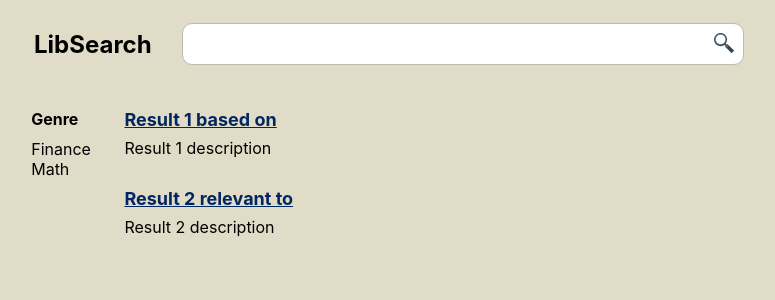
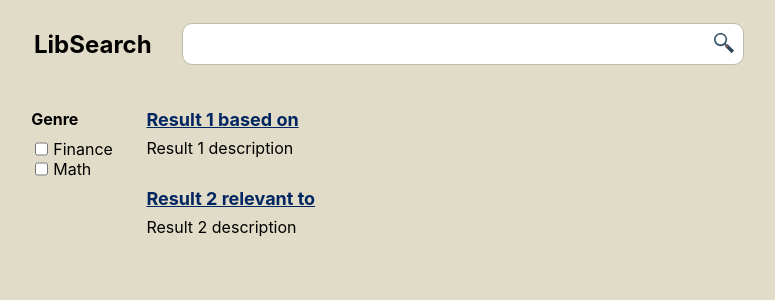
Before and after one commit to TanglingTreats/CSC3010-frontend, a React (Create React App) app: page /#/ in a window 1280 px wide. Both pictures are taken after a click on the button 881 px from the left and 455 px from the top of the page. Shown: the top 300 px of the page, without its empty margins (30-805 px from the left). Built offline with nearby package versions, Linux system fonts and the light colour scheme.

Commit message:
Add checkbox function for filtering.

```diff
--- a/src/RelevanceCategory/relevanceCategory.css
+++ b/src/RelevanceCategory/relevanceCategory.css
@@ -7,3 +7,12 @@
 .relevance-category {
     margin-bottom: 20px;
 }
+
+.check-item {
+    display: flex;
+    flex-direction: row;
+}
+
+.check-item input {
+    margin-right: 5px;
+}
--- a/src/RelevanceCategory/relevanceCategory.tsx
+++ b/src/RelevanceCategory/relevanceCategory.tsx
@@ -1,17 +1,48 @@
-import React from "react";
+import React, { useEffect, useReducer } from "react";
 
 import './relevanceCategory.css';
 
 interface RelevanceCategoryIntf {
   header: string;
   items: string[];
+  sendFilters: any;
 }
 export function RelevanceCategory(props: RelevanceCategoryIntf) {
+  const defaultCheckboxes = props.items.reduce((o, key) => ({...o, [key]: false }), {});
+
+
+  const [checkboxState, checkboxDispatcher] = useReducer(checkboxReducer, defaultCheckboxes);
+
+
+  function checkboxReducer(state: any, action: any) {
+    return ({...state, ...action});
+  }
+
+  function sendFilters() {
+    const filters = [];
+
+    for (let key in checkboxState) {
+      if(checkboxState[key]) {
+        filters.push(key);
+      }
+    }
+
+    props.sendFilters(filters);
+  }
+
+  useEffect(() => {
+    sendFilters();
+  }, [checkboxState]);
+
   return(
     <div className="relevance-category">
       <h4 className="relevance-header">{props.header}</h4>
       {props.items.map((item, index) => {
-        return <p key={index}>{item}</p>;
+        return <div className="check-item" key={index}>
+          <input type="checkbox"
+            onChange={(e: React.ChangeEvent<HTMLInputElement>) => {checkboxDispatcher({[item]: e.currentTarget.checked});}}>
+          </input>
+          <p>{item}</p></div>;
       })}
     </div>
   )
--- a/src/ResultsPage/resultsPage.tsx
+++ b/src/ResultsPage/resultsPage.tsx
@@ -1,4 +1,4 @@
-import React, { useEffect } from "react";
+import React, { useEffect, useState } from "react";
 import { useNavigate, createSearchParams, useSearchParams } from "react-router-dom";
 import { SearchBar } from "../SearchBar/searchBar"
 import { ResultItem } from "../ResultItem/resultItem"
@@ -15,6 +15,9 @@ export function ResultsPage(props: ResultsPageProps) {
   let [searchParams, setSearchParams] = useSearchParams();
 
   const query = searchParams.get("query") || "";
+  const filterString = searchParams.get("filterBy") || "";
+
+  const [filters, setFilters] = useState<string[]>([]);
 
   const items = [
     {
@@ -45,8 +48,13 @@ export function ResultsPage(props: ResultsPageProps) {
   function returnToHome() {
     navigate(`/`);
   }
-  function sendQuery(query: string) {
-    navigate({pathname: '.', search: createSearchParams({query: query}).toString()})
+  function sendFilters(filters: string[]) {
+    setFilters(filters);
+    sendQuery(query, filters);
+  }
+
+  function sendQuery(query: string, filters: string[]) {
+    navigate({pathname: '.', search: createSearchParams({query: query, ...(filters.length > 0) && {filterBy: filters.join('|')}}).toString()})
   }
 
   return (
@@ -58,7 +66,7 @@ export function ResultsPage(props: ResultsPageProps) {
       <div className="page-body">
         <div className="relevancy-bar">
           {categories.map((category, index) => {
-            return (<RelevanceCategory key={index} header={category.header} items={category.items}/>);
+            return (<RelevanceCategory key={index} header={category.header} items={category.items} sendFilters={sendFilters}/>);
             })}
         </div>
         <div className="content">
```
